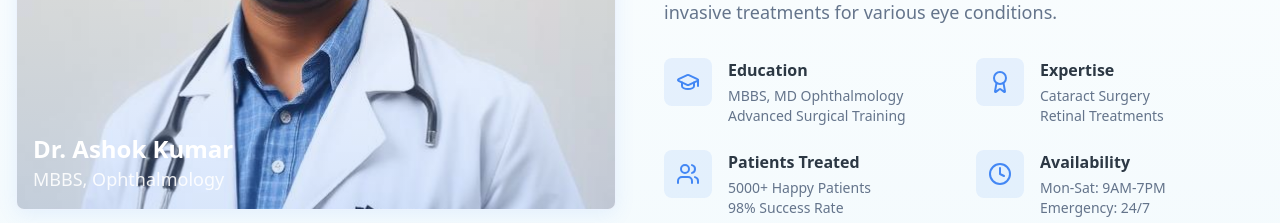
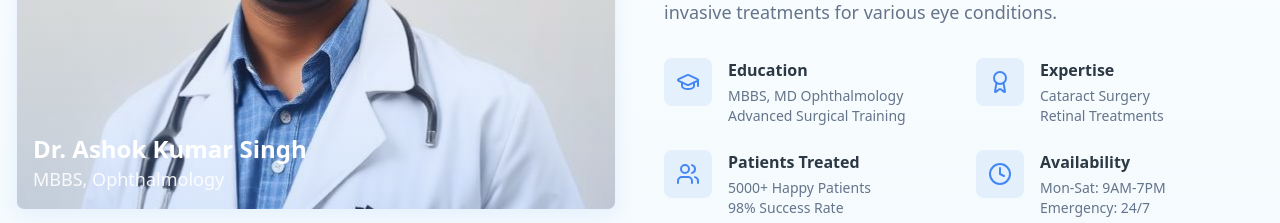
Before and after one commit to ragidla/sriram-eye-connect, a React (Vite) app: page / in a window 1280 px wide. Shown: the part 1240-1463 px from the top of the page. Built offline with nearby package versions, Linux system fonts and the light colour scheme.

Commit message:
testing a minor change 2

```diff
--- a/src/components/DoctorSection.tsx
+++ b/src/components/DoctorSection.tsx
@@ -21,12 +21,12 @@ const DoctorSection = () => {
                 <div className="relative">
                   <img
                     src={doctorPortrait}
-                    alt="Dr. Ashok Kumar Singh"
+                    alt="Dr. Ashok Kumar"
                     className="w-full h-96 object-cover"
                   />
                   <div className="absolute inset-0 bg-gradient-to-t from-medical-blue/20 to-transparent"></div>
                   <div className="absolute bottom-4 left-4 text-white">
-                    <h3 className="text-2xl font-bold">Dr. Ashok Kumar</h3>
+                    <h3 className="text-2xl font-bold">Dr. Ashok Kumar Singh</h3>
                     <p className="text-lg opacity-90">MBBS, Ophthalmology</p>
                   </div>
                 </div>
```
